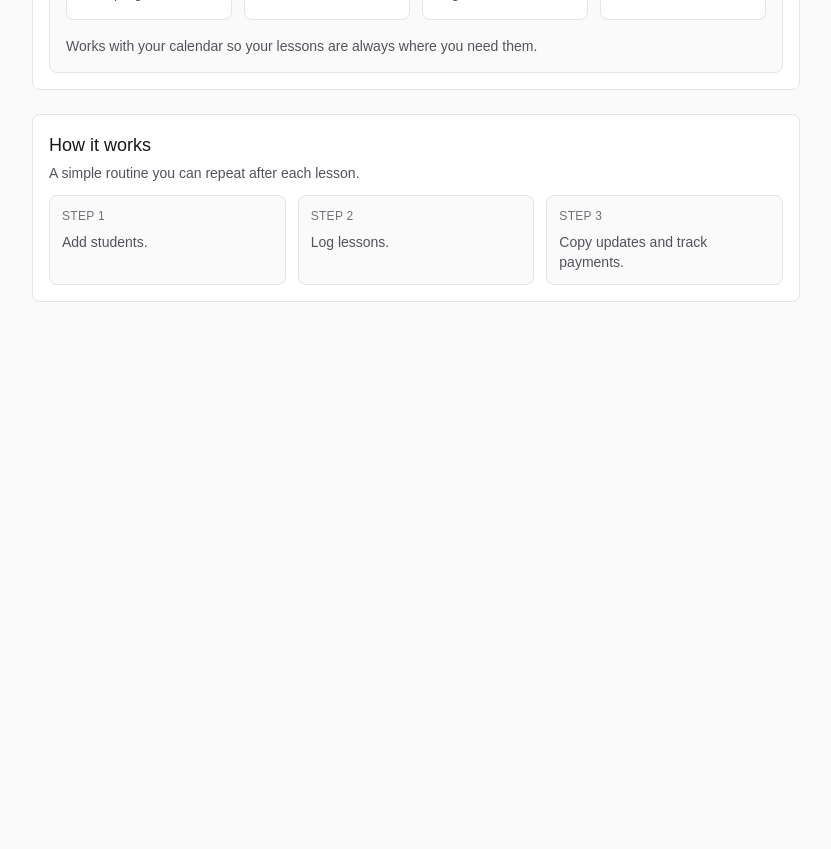
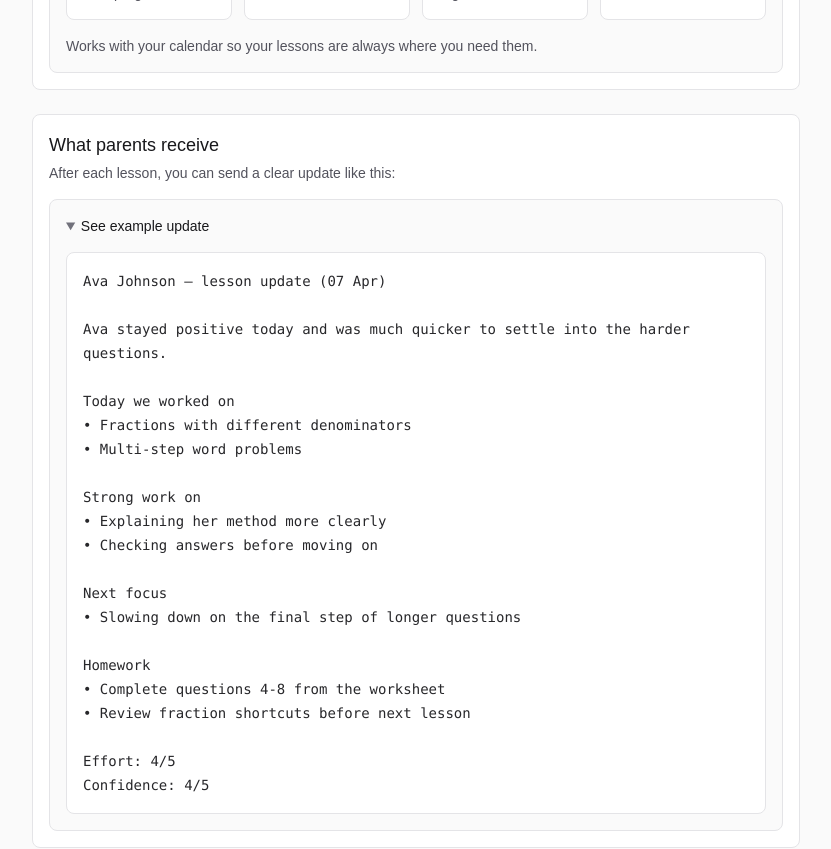
Before and after one commit to p8bvbwqfrs-collab/na-tutor-flow, a Next.js app: page / in a window 1280 px wide. Shown: the part 760-1609 px from the top of the page, without its empty margins (224-1055 px from the left). Before the commit the page ends 1126 px from the top, so only its background shows below. Built offline with nearby package versions, Linux system fonts and the light colour scheme.

Commit message:
Add homepage updates

```diff
--- a/src/app/(public)/page.tsx
+++ b/src/app/(public)/page.tsx
@@ -63,6 +63,43 @@ export default function HomePage() {
       </section>
 
       <section className="rounded-lg border border-zinc-200 bg-white p-4">
+        <h2 className="text-lg font-medium text-zinc-900">What parents receive</h2>
+        <p className="mt-1 text-sm text-zinc-600">
+          After each lesson, you can send a clear update like this:
+        </p>
+        <details className="mt-4 rounded-lg border border-zinc-200 bg-zinc-50 p-4" open>
+          <summary className="cursor-pointer text-sm font-medium text-zinc-900 marker:text-zinc-500">
+            See example update
+          </summary>
+          <div className="mt-4 rounded-lg border border-zinc-200 bg-white p-4">
+            <pre className="whitespace-pre-wrap text-sm leading-6 text-zinc-800">
+{`Ava Johnson – lesson update (07 Apr)
+
+Ava stayed positive today and was much quicker to settle into the harder questions.
+
+Today we worked on
+• Fractions with different denominators
+• Multi-step word problems
+
+Strong work on
+• Explaining her method more clearly
+• Checking answers before moving on
+
+Next focus
+• Slowing down on the final step of longer questions
+
+Homework
+• Complete questions 4-8 from the worksheet
+• Review fraction shortcuts before next lesson
+
+Effort: 4/5
+Confidence: 4/5`}
+            </pre>
+          </div>
+        </details>
+      </section>
+
+      <section className="rounded-lg border border-zinc-200 bg-white p-4">
         <h2 className="text-lg font-medium text-zinc-900">How it works</h2>
         <p className="mt-1 text-sm text-zinc-600">A simple routine you can repeat after each lesson.</p>
         <div className="mt-3 grid gap-3 sm:grid-cols-3">
```
